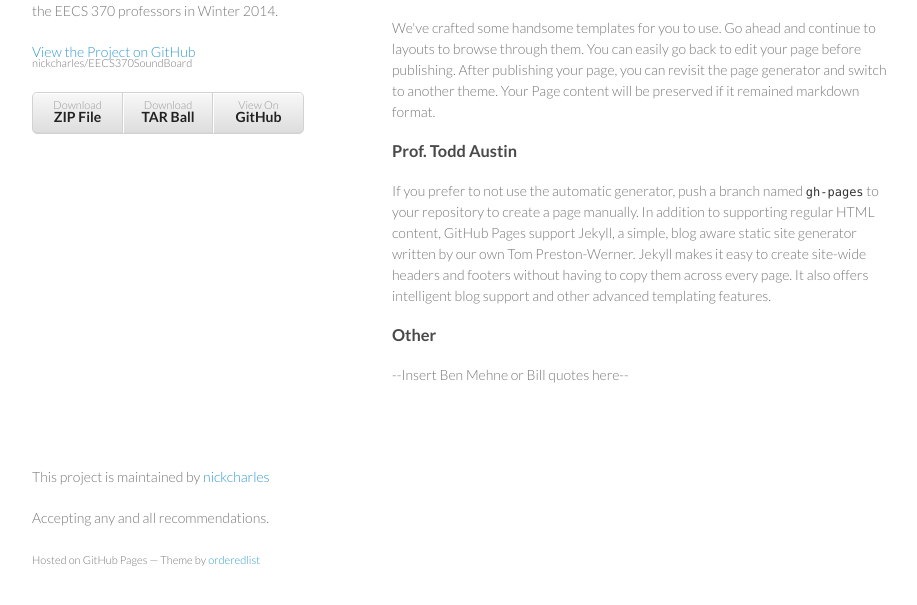
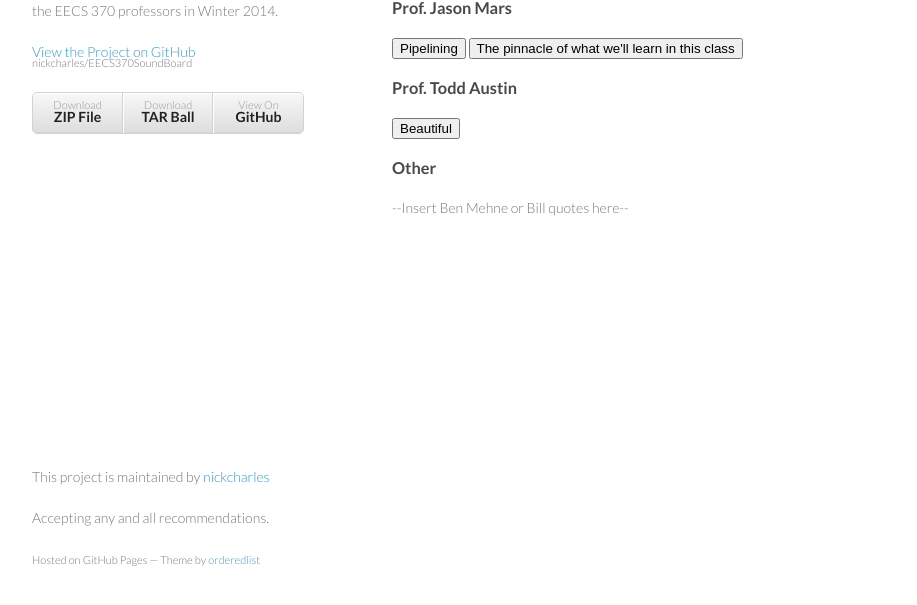
Before and after one commit to nickcharles/EECS370-Soundboard, a plain HTML site: page index.html in a window 1280 px wide. Shown: the part 161-766 px from the top of the page, without its empty margins (178-1095 px from the left). Drawn offline with Linux system fonts and the light colour scheme.

Commit message:
Added first Jason Mars and Todd Austin Quotes

```diff
--- a/index.html
+++ b/index.html
@@ -45,15 +45,27 @@
  	<button onclick="document.getElementById('invokeMyWrath').play()">Are you trying to invoke my wrath?</button>
  	<button onclick="document.getElementById('IllPlayAlong').play()">I'll play along</button>
 
+ 	<p></p>
+
 <h3>
 <a name="Prof.-Jason-Mars" class="anchor" href="#Prof.-Jason-Mars"><span class="octicon octicon-link"></span></a>Prof. Jason Mars</h3>
 
-<p>We've crafted some handsome templates for you to use. Go ahead and continue to layouts to browse through them. You can easily go back to edit your page before publishing. After publishing your page, you can revisit the page generator and switch to another theme. Your Page content will be preserved if it remained markdown format.</p>
+	<audio id="pipelining" src="sounds/pipelining.mp3"></audio>
+	<audio id="pinnacle" src="sounds/pinnacle.mp3"></audio>
+
+	<button onclick="document.getElementById('pipelining').play()">Pipelining</button>
+	<button onclick="document.getElementById('pipelining').play()">The pinnacle of what we'll learn in this class</button>
+
+	<p></p>
 
 <h3>
 <a name="Prof.-Todd-Austin" class="anchor" href="#Prof.-Todd-Austin"><span class="octicon octicon-link"></span></a>Prof. Todd Austin</h3>
 
-<p>If you prefer to not use the automatic generator, push a branch named <code>gh-pages</code> to your repository to create a page manually. In addition to supporting regular HTML content, GitHub Pages support Jekyll, a simple, blog aware static site generator written by our own Tom Preston-Werner. Jekyll makes it easy to create site-wide headers and footers without having to copy them across every page. It also offers intelligent blog support and other advanced templating features.</p>
+	<audio id="beautiful" src="sounds/beautiful.mp3"></audio>
+
+	<button onclick="document.getElementById('beautiful').play()">Beautiful</button>
+
+	<p></p>
 
 <h3>
 <a name="Other" class="anchor" href="#Other"><span class="octicon octicon-link"></span></a>Other</h3>
```
Also changed, not shown: 3 other files.
